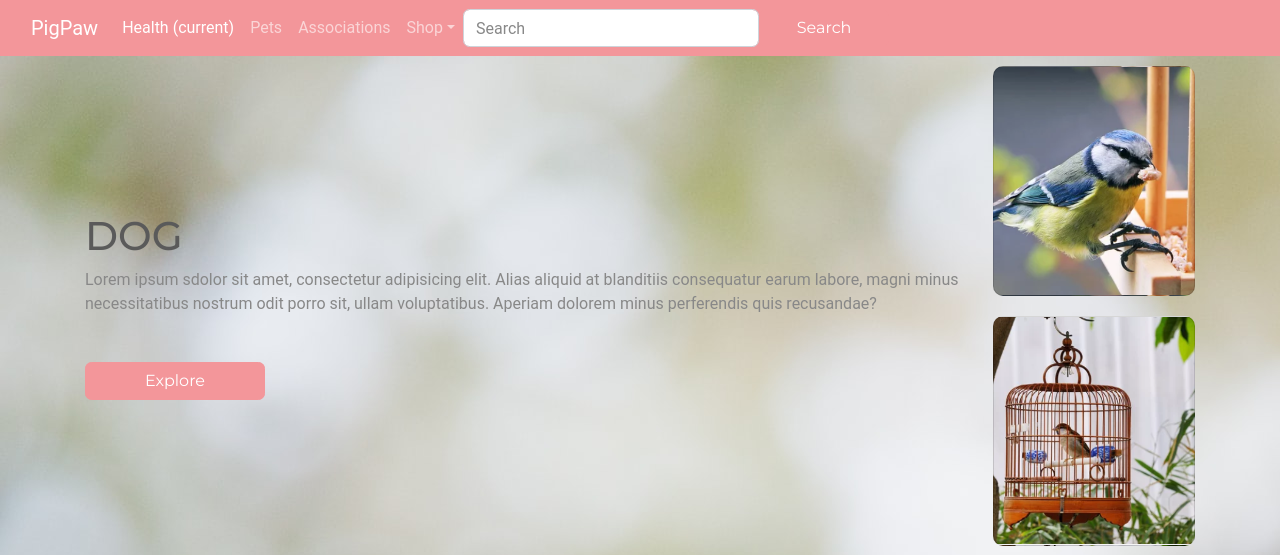
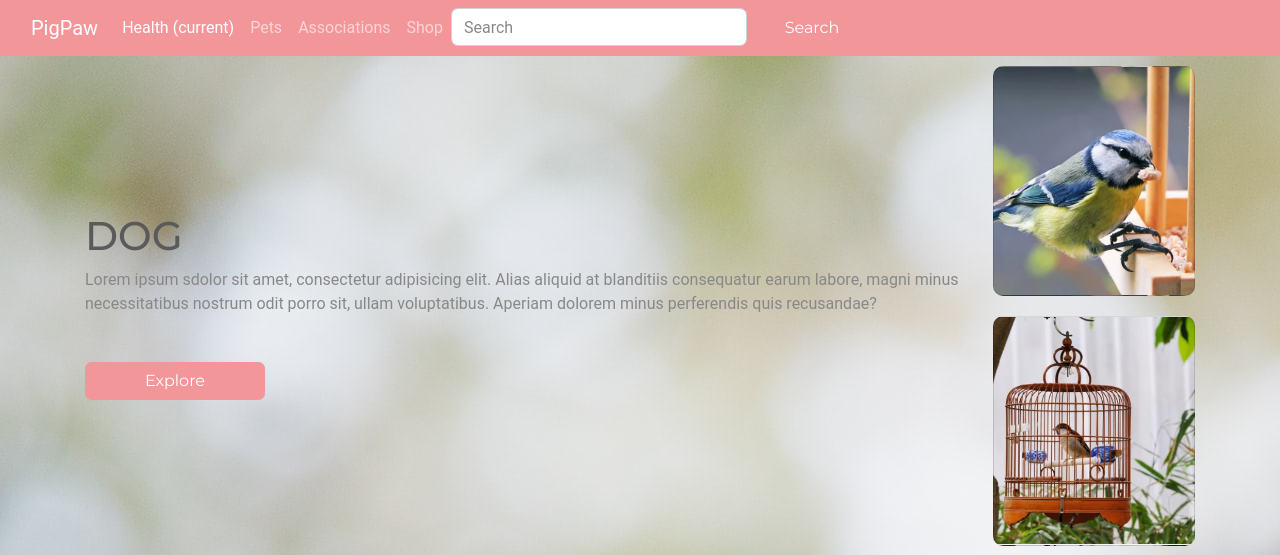
Before and after one commit to yahyaouisalma82/WebProject, a Symfony app: template templates/shop/bird.html.twig in a window 1280 px wide. Shown: the top 555 px of the page. Run offline with Twig, Linux system fonts and the light colour scheme; the template is opened without the code that fills it, so the values that code supplies are empty; some libraries are stand-ins or nearby versions.

Commit message:
ShopRoute

```diff
--- a/templates/header.html.twig
+++ b/templates/header.html.twig
@@ -21,18 +21,11 @@
                     <li class="nav-item">
                         <a class="nav-link" href="#">Associations</a>
                     </li>
+                    <li class="nav-item">
+                        <a class="nav-link" href="/shop">Shop</a>
+                    </li>
 
-                    <li class="nav-item dropdown">
-                        <a class="nav-link dropdown-toggle" data-bs-toggle="dropdown" href="#" role="button" aria-haspopup="true" aria-expanded="false">Shop</a>
-                        <div class="dropdown-menu">
-                            <a class="dropdown-item" href="#">Dog</a>
-                            <a class="dropdown-item" href="#">Cat</a>
-                            <a class="dropdown-item" href="#">Bird</a>
-                            <div class="dropdown-divider"></div>
-                            <a class="dropdown-item" href="#">Fish</a>
-                        </div>
-                    </li>
-                </ul>
+
                 <form class="d-flex">
                     <input class="form-control me-sm-2" type="text" placeholder="Search">
                     <button class="btn btn-secondary lift lift-lg my-2 my-sm-0" type="submit">Search</button>
--- a/templates/shop/index.html.twig
+++ b/templates/shop/index.html.twig
@@ -3,7 +3,6 @@
 {{ parent() }}
     <link rel="Stylesheet" href="shopcss/ImagesRoll.css">
     <link rel="Stylesheet" href="shopcss/StyleShop.css">
-
 {% endblock %}
 
 {% block title %}Hello ShopController!{% endblock %}
```
